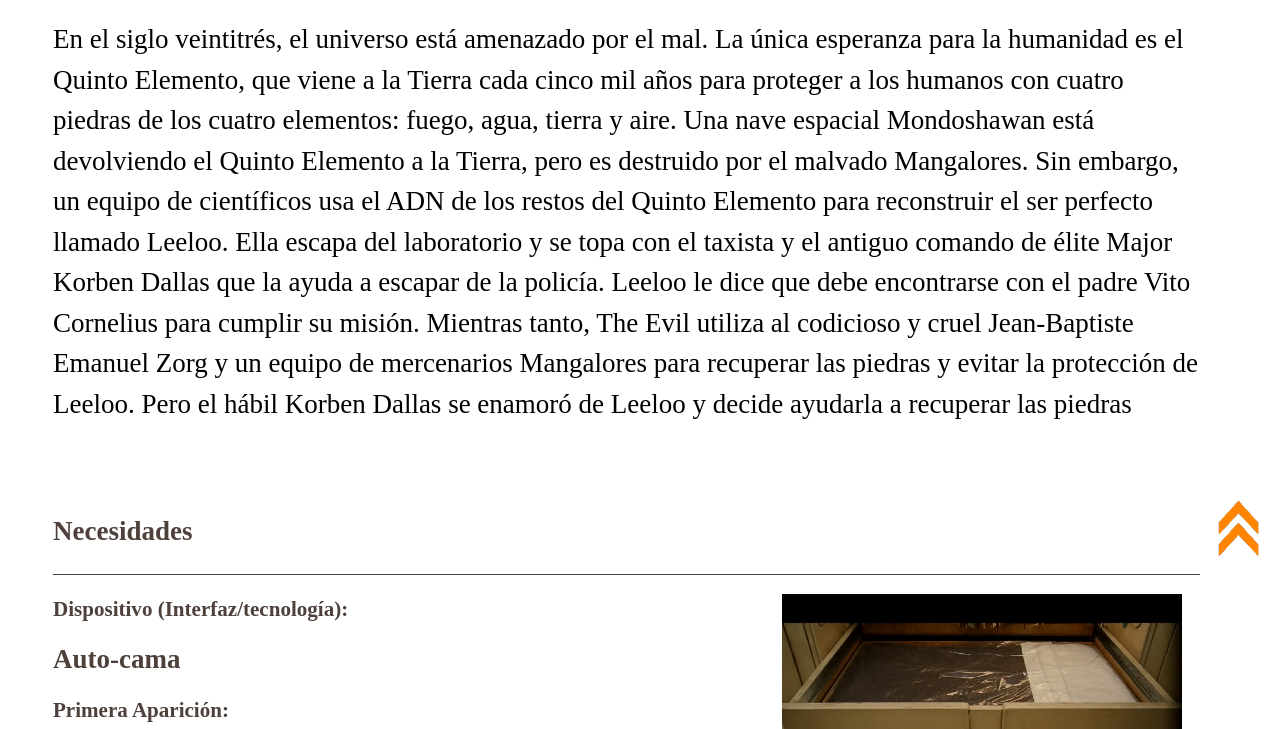
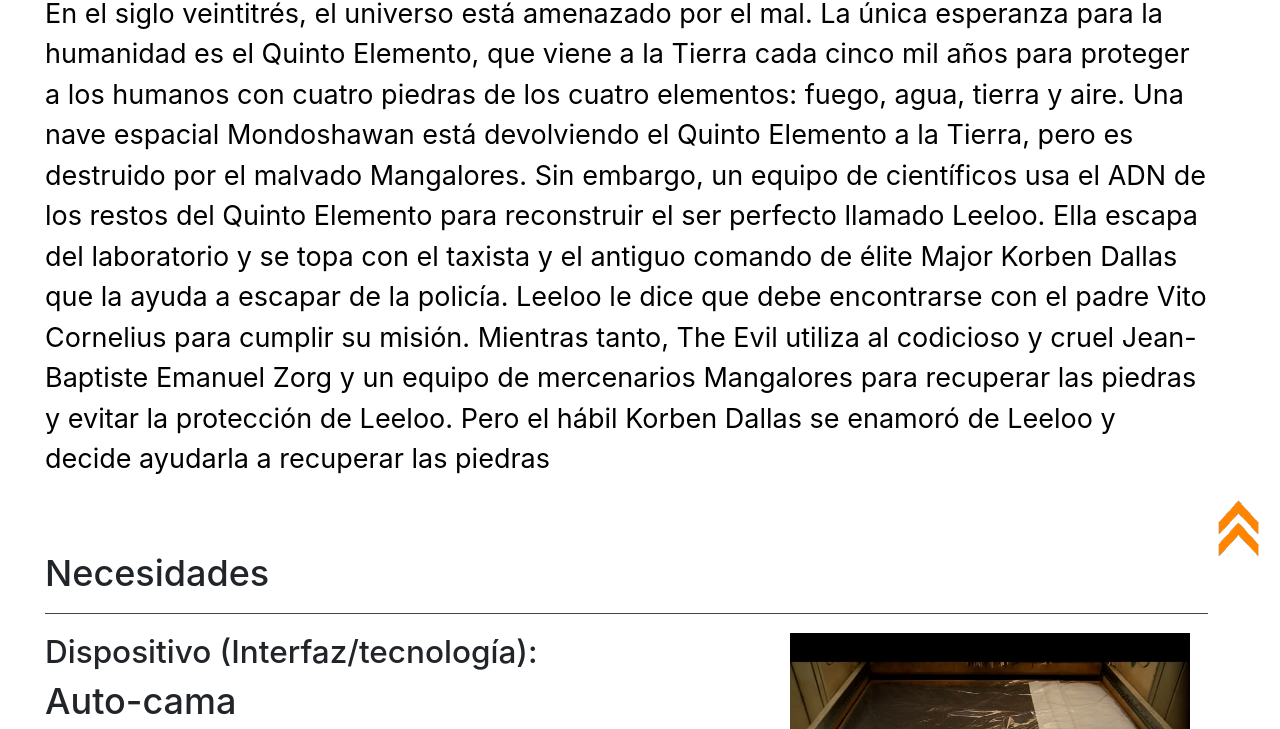
Before and after one commit to Pablolgn/Pablolgn.github.io, a plain HTML site: page index.html in a window 1280 px wide. Shown: the part 225-954 px from the top of the page. Drawn offline with nearby package versions, Linux system fonts and the light colour scheme.

Commit message:
comit 2
Reponsitivo

```diff
--- a/index.html
+++ b/index.html
@@ -15,6 +15,8 @@
   <!-- Fuente -->
   <link href="https://fonts.googleapis.com/css?family=Cinzel" rel="stylesheet">
 
+  <!-- Diseño repositivo -->
+<link rel="stylesheet" href="https://maxcdn.bootstrapcdn.com/bootstrap/4.0.0/css/bootstrap.min.css" integrity="sha384-Gn5384xqQ1aoWXA+058RXPxPg6fy4IWvTNh0E263XmFcJlSAwiGgFAW/dAiS6JXm" crossorigin="anonymous">
 
 
 
```
